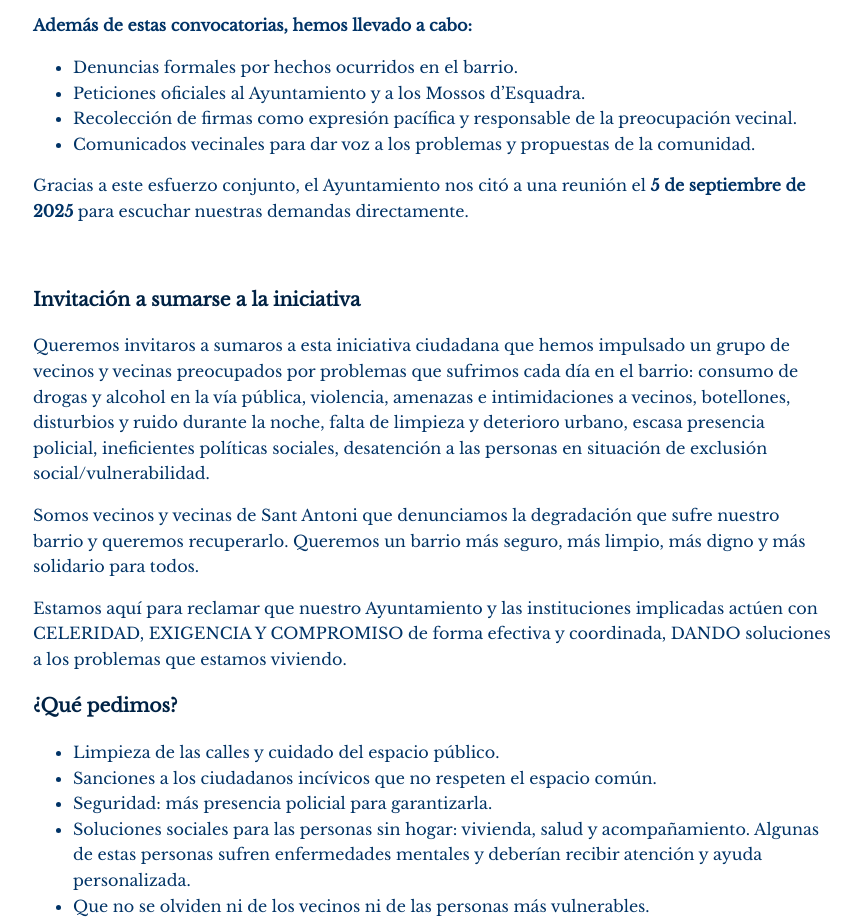
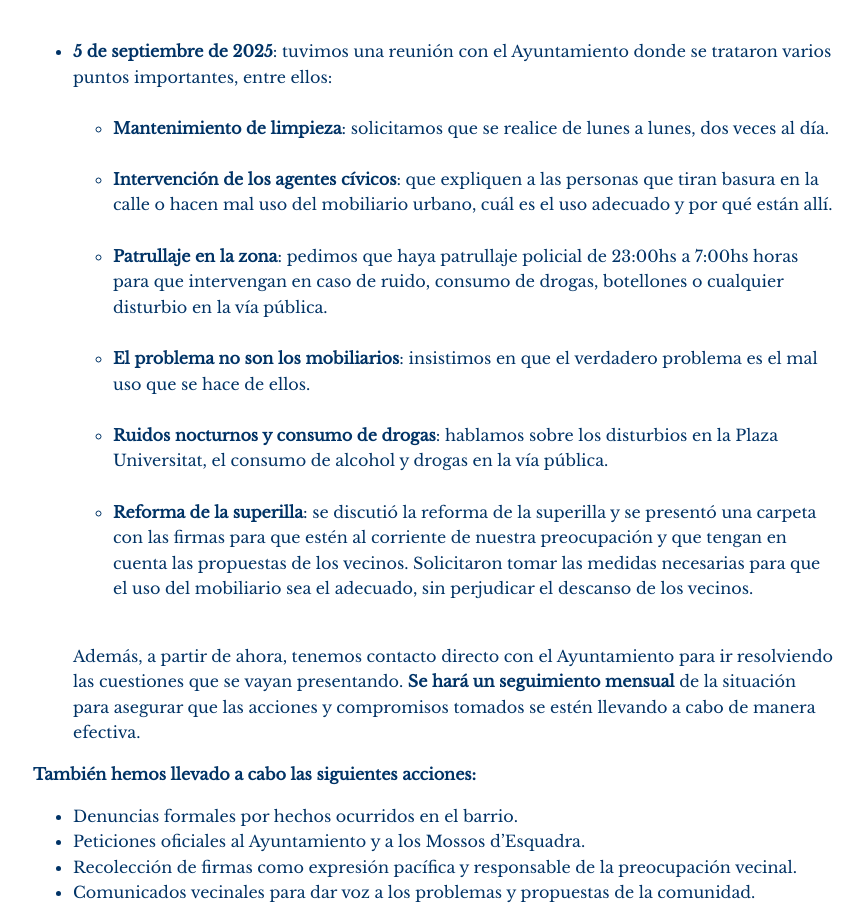
Before and after one commit to iniciativaveinalciutadana/iniciativaveinalciutadana, a plain HTML site: page index.html in a window 1280 px wide. Shown: the part 1952-2874 px from the top of the page, without its empty margins (207-1071 px from the left). Drawn offline with nearby package versions, Linux system fonts and the light colour scheme.

Commit message:
moooodfi

```diff
--- a/index.html
+++ b/index.html
@@ -53,7 +53,6 @@
         <p>No somos una asociación formal ni un partido político: somos personas que compartimos calles, plazas y vida de barrio, convencidas de que solo juntos podemos lograr un cambio positivo.</p>
 
         <br>
-
           <h3><b>Lo realizado hasta la actualidad</b></h3>
           <ul>
             <li><b>3 de julio de 2025</b>: presentamos públicamente nuestras demandas en el pleno del distrito del Eixample.</li><br>
@@ -67,18 +66,30 @@
               <p>Las entidades mostraron gran receptividad y tomaron nota de todas las cuestiones planteadas, ya que el próximo <b>19 de septiembre</b> se reunirán con el Ayuntamiento para presentar estos puntos.</p>
               <p>Estas reuniones se organizarán de manera mensual, con el fin de hacer un seguimiento regular y mantener informada a la comunidad.</p>
             </li>
+            <br>
+            <li>
+              <b>5 de septiembre de 2025</b>: tuvimos una reunión con el Ayuntamiento donde se trataron varios puntos importantes, entre ellos:
+              <ul>
+                <br>
+                <li><b>Mantenimiento de limpieza</b>: solicitamos que se realice de lunes a lunes, dos veces al día.</li><br>
+                <li><b>Intervención de los agentes cívicos</b>: que expliquen a las personas que tiran basura en la calle o hacen mal uso del mobiliario urbano, cuál es el uso adecuado y por qué están allí.</li><br>
+                <li><b>Patrullaje en la zona</b>: pedimos que haya patrullaje policial de 23:00hs a 7:00hs horas para que intervengan en caso de ruido, consumo de drogas, botellones o cualquier disturbio en la vía pública.</li><br>
+                <li><b>El problema no son los mobiliarios</b>: insistimos en que el verdadero problema es el mal uso que se hace de ellos.</li><br>
+                <li><b>Ruidos nocturnos y consumo de drogas</b>: hablamos sobre los disturbios en la Plaza Universitat, el consumo de alcohol y drogas en la vía pública.</li><br>
+                <li><b>Reforma de la superilla</b>: se discutió la reforma de la superilla y se presentó una carpeta con las firmas para que estén al corriente de nuestra preocupación y que tengan en cuenta las propuestas de los vecinos. Solicitaron tomar las medidas necesarias para que el uso del mobiliario sea el adecuado, sin perjudicar el descanso de los vecinos.</li><br>
+             </ul>
+              <p>Además, a partir de ahora, tenemos contacto directo con el Ayuntamiento para ir resolviendo las cuestiones que se vayan presentando. <b>Se hará un seguimiento mensual</b> de la situación para asegurar que las acciones y compromisos tomados se estén llevando a cabo de manera efectiva.</p>
+            </li>
             </ul>
 
-        <p><b>Además de estas convocatorias, hemos llevado a cabo:</b></p>
+
+        <p><b>También hemos llevado a cabo las siguientes acciones:</b></p>
         <ul>
           <li>Denuncias formales por hechos ocurridos en el barrio.</li>
           <li>Peticiones oficiales al Ayuntamiento y a los Mossos d’Esquadra.</li>
           <li>Recolección de firmas como expresión pacífica y responsable de la preocupación vecinal.</li>
           <li>Comunicados vecinales para dar voz a los problemas y propuestas de la comunidad.</li>
         </ul>
-
-        <p>Gracias a este esfuerzo conjunto, el Ayuntamiento nos citó a una reunión el <b>5 de septiembre de 2025</b> para escuchar nuestras demandas directamente.</p>
-
         <br>
 
         <h3><b>Invitación a sumarse a la iniciativa</b></h3>
```
Also changed, not shown: index-ca.html (+15 -0 lines), index-en.html (+15 -0 lines). Lines whose indentation alone changed are shown as unchanged.
